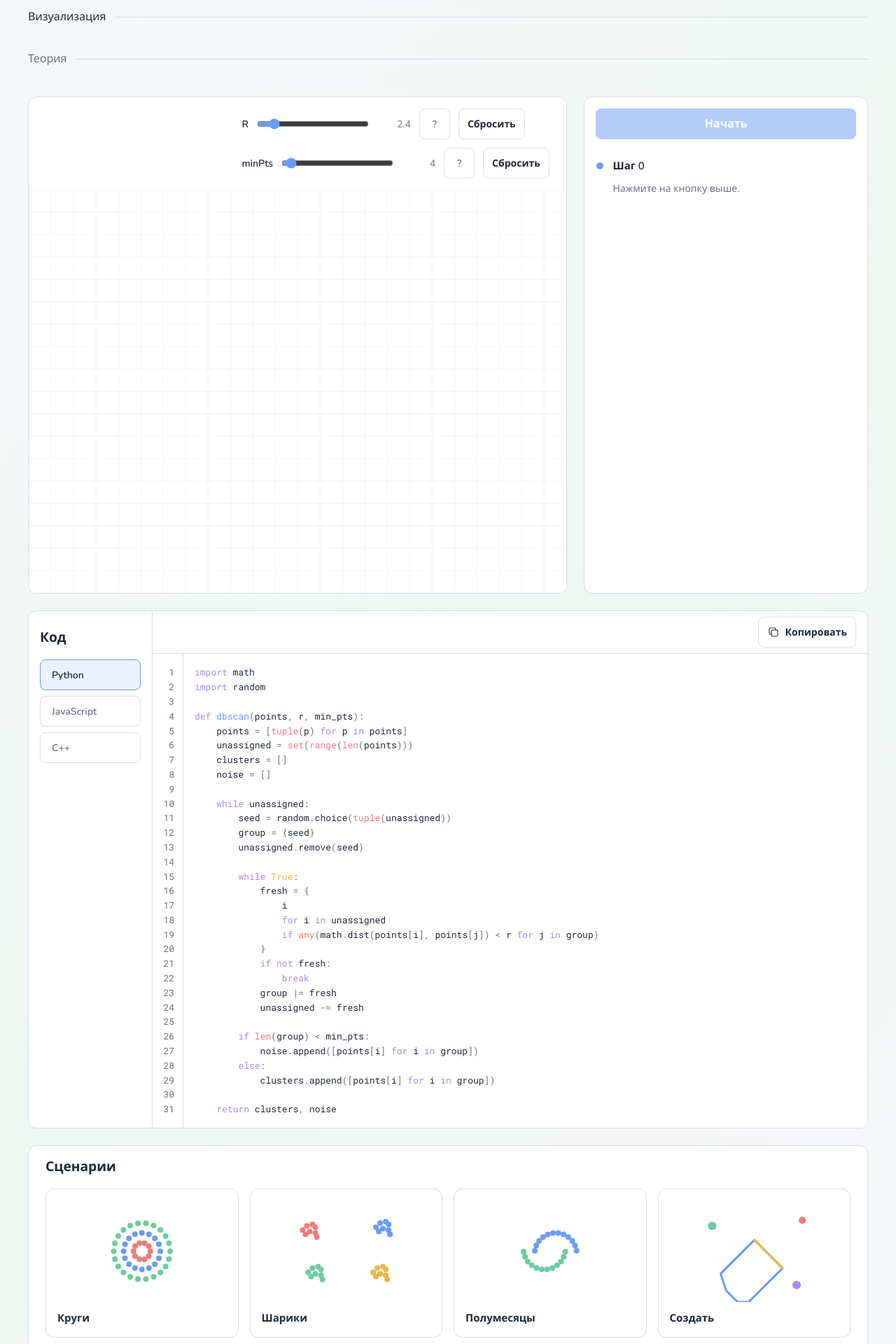
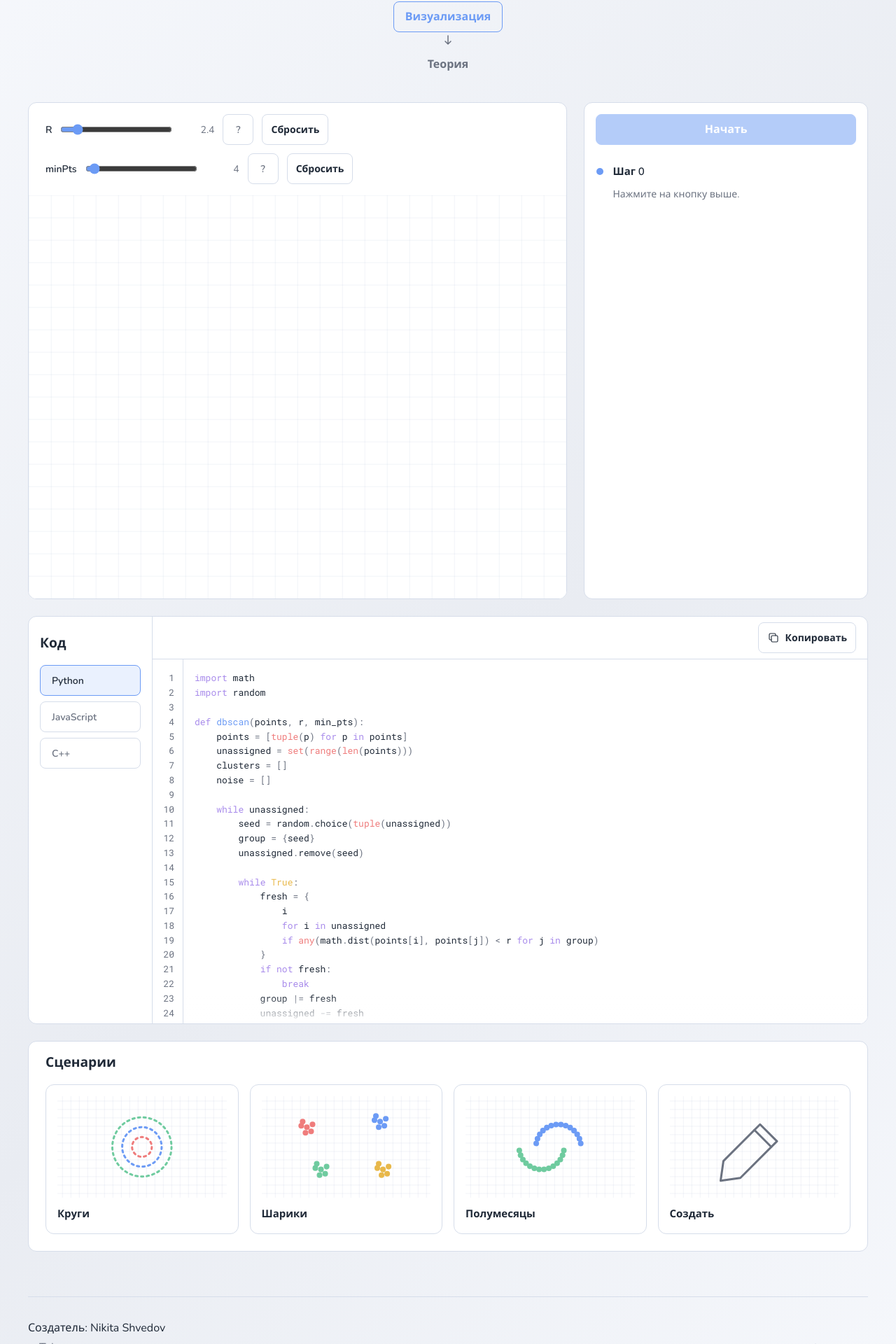
Before and after one commit to qpikzz/dbscan-visual, a React (Vite) app: page /#/visualization in a window 1280 px wide. Shown: the part 125-2045 px from the top of the page at 70% size. Built offline with nearby package versions, Linux system fonts and the light colour scheme.

Commit message:
fix main page

```diff
--- a/openspec/specs/DESIGN.md
+++ b/openspec/specs/DESIGN.md
@@ -20,7 +20,7 @@ All colors, radii, and spacing are defined as CSS variables and switched between
 | Token | Light | Dark |
 |---|---|---|
 | `--bg` | `#F6F8FC` | `#0F1420` |
-| `--bg-gradient` | `linear-gradient(135deg, #F6F8FC 0%, #EEF6F0 52%, #F6F8FC 100%)` | `linear-gradient(135deg, #0F1420 0%, #14201C 52%, #0F1420 100%)` |
+| `--bg-gradient` | `linear-gradient(135deg, #F6F8FC 0%, #E9ECF2 52%, #F6F8FC 100%)` | `linear-gradient(135deg, #0F1420 0%, #171D2C 52%, #0F1420 100%)` |
 | `--surface` | `#FFFFFF` | `#151B2B` |
 | `--line` | `#D6DDEA` | `#2A3349` |
 | `--grid` | `rgba(80, 110, 170, 0.08)` | `rgba(140, 170, 230, 0.07)` |
@@ -64,7 +64,7 @@ Points not yet assigned to a cluster use `--text-muted` (gray). Noise points use
 
 ## 4. Background
 
-- The page background uses the subtle, theme-specific `--bg-gradient`; it is an organic soft-color gradient, not a flat fill or grid.
+- The page background uses the subtle, theme-specific `--bg-gradient`; it is a near-grayscale gradient tonally consistent with `--bg` and `--surface` (very low saturation, just enough tonal variation to read as a gradient rather than a flat fill), not a flat fill or grid.
 - `--grid` is reserved for the Canvas panel only, where it marks Canvas units as described in section 5.3. It is not used on the page background, Code block, Plots cards, Steps panel, or footer.
 - Blocks use `--surface` with a 1px `--line` border.
 
@@ -89,11 +89,10 @@ Vertical order of the page:
 
 ### 5.2. Page Switcher
 
-- A vertical switcher with two sections: "Visual" and "Theory" (RU: "Визуализация" and "Теория").
-- The switcher occupies its own full-width row directly below the header and does not overlap the header controls.
-- Each section has a title row: the title on the left and a thin line extending to the right edge.
-- Only one section is expanded at a time. Expanding a section collapses the other with a height and opacity transition; the collapsed section leaves only its title row.
-- The "Visual" section is expanded by default.
+- A compact two-position vertical toggle with two labeled options: "Визуализация" (top) and "Теория" (bottom), stacked with a small arrow or connector between them indicating they are linked.
+- The toggle is centered horizontally below the header (not full width) and occupies its own row without overlapping header controls.
+- Selecting an option switches the entire page content to show only that page (Visualization or Theory): a full content swap, not an expand/collapse of both. There is no accordion or expand behavior.
+- The selected option is visually marked as active (`--primary` text/border); the inactive one is muted (`--text-muted`). Clicking the inactive option switches to it.
 
 ### 5.3. Visualization Block
 
@@ -107,7 +106,7 @@ Both are blocks with the standard border and radius, equal height.
 #### Canvas Panel
 
 - The panel contains the Canvas with a control row on top. No panel title is displayed.
-- Control row: two sliders, `R` and `minPts`, aligned to the right. Each slider has a label, the current value displayed next to it, a "?" icon button, and an outlined reset button (`Reset` / `Сбросить`) that restores that parameter to the selected scenario's optimal value. Reset buttons use a thin outline, 8px radius, and no hover micro-interactions.
+- Control row: two sliders, `R` and `minPts`, left-aligned against the panel's left edge as one control row (both parameter groups). Each slider has a label, the current value displayed next to it, a "?" icon button, and an outlined reset button (`Reset` / `Сбросить`) that restores that parameter to the selected scenario's optimal value. Reset buttons use a thin outline, 8px radius, and no hover micro-interactions.
 - The "?" icon opens a small popover with a short explanation. Text (EN): "R is the radius within which points are considered neighbors. minPts is the minimum number of points nearby that counts as a cluster." Text (RU): "R — радиус, в пределах которого точки считаются соседями. minPts — минимальное количество точек рядом, которое считается кластером."
 - The popover is a bordered `--surface` block with 8px radius, appears with a fade and slide animation, and closes on outside click or on a second click of the icon.
 - The Canvas fills the panel. Aspect ratio: 4:3 on desktop.
@@ -154,29 +153,36 @@ Right column: a code area with line numbers, Roboto Mono, in a bordered block wi
 Line numbers are --text-muted and are not selectable. Code text is selectable and copyable.
 Syntax highlighting uses colors derived from the cluster palette and --text-muted, defined per theme.
 Switching tabs fades the code content out and in.
-Horizontal overflow scrolls inside the code area.
+The code area has a fixed height sized to show approximately 25 lines, identical for all three languages regardless of actual line count. Longer content scrolls vertically inside the code area (in addition to the existing horizontal overflow scroll).
+The bottom edge of the visible area makes it visually clear that more content exists below: a subtle fade-out gradient (--surface-to-transparent) or a visible partial line cut off at the bottom, not an abrupt hard cut that looks like the end of the code.
 Below 1024px (tablet and mobile, see DESIGN.md section 6 breakpoints), the layout switches to a single column: the tab buttons become a horizontal row above the code area instead of a vertical stack in a side column, keeping the same button styling.
 
 ### 5.5. Plots Block
 
 - Block title: "Plots" (RU: "Сценарии").
 - Four cards in one row: Circles, Blobs, Half-moons, Create (RU: Круги, Шарики, Полумесяцы, Создать).
-- Each card: bordered block with `--surface` background, a static flat SVG preview on top (thin outlines, cluster palette colors), and a label below.
-- Previews are static; they depict the dataset shape: concentric circles, groups of blobs, two half-moons, and a pencil for "Create".
+- Each card: bordered block with `--surface` background, a subtle `--grid` background grid, a static flat SVG preview on top (thin outlines, cluster palette colors), and a label below.
+- Previews are static; they depict the dataset shape: exactly 3 concentric circles made of dotted/outlined rings in cluster palette colors (Circles), a small number of distinct point clusters as groups of dots (Blobs), two crescent/half-moon-shaped arcs of points (Half-moons), and a pencil icon on an empty background with no points, shapes, or lines (Create).
 - The selected card is not highlighted.
 - The row is one line on desktop and wraps to 2x2 on tablet and mobile.
 
 ### 5.6. Footer
 
 - Three zones in one row:
-  - Left: "Created by Nikita Shvedov" (RU: "Создатель: Nikita Shvedov"), a link to the Telegram channel, and a link to GitHub. Links are plain text without underline and with `--text-muted` color.
+  - Left: a stacked block, top to bottom:
+    1. "Created by Nikita Shvedov" (RU: "Создатель: Nikita Shvedov")
+    2. "Telegram channel" (RU: "Telegram канал"), a link, on its own line, indented slightly relative to line 1
+    3. "VK" (RU: "ВКонтакте"), a link, on its own line, at the same indent as line 2
+    4. "GitHub" (RU: "GitHub"), a link, on its own line, at the same indent as line 2
+    Lines 2-4 are links: plain text, no underline, `--text-muted` color.
   - Center: a slot for an SVG cat mark, to be supplied later. The slot is a fixed-size container of 48px height; it is empty until the asset is added.
-  - Right: "Made with love for school and university students" (RU: "Создано с любовью для школьников и студентов"), right-aligned, `--text-muted`.
-- Below the three zones: a centered note in `--text-muted`, 13-14px.
+  - Right: "Made with love for school and university students" (RU: "Создано с любовью для школьников и студентов"), wrapped across multiple lines, right-aligned, `--text-muted`.
+- Below the three zones: a centered note in `--text-muted`, 13-14px, wrapped across two lines:
   - EN: "This is a simplified visualization of DBSCAN. Clusters grow by the neighbor radius R, and groups smaller than minPts are treated as noise. The original algorithm also distinguishes core and border points."
   - RU: "Это упрощённая визуализация DBSCAN. Кластеры растут по радиусу соседства R, а группы меньше minPts считаются шумом. Оригинальный алгоритм дополнительно различает core- и border-точки."
-- Link URLs are supplied later; the links exist as placeholders until then.
+- Link URLs (Telegram, VK, GitHub) are supplied later; the links exist as placeholders until then.
 - A thin `--line` separator sits above the footer.
+- On mobile, per DESIGN.md 6, all three zones stack vertically and are centered; the left zone's internal stack (name + three links) stays in the same top-to-bottom order, centered.
 
 ### 5.7. Theory Page
 
@@ -228,7 +234,7 @@ Character: smooth, crisp, confident, without sagging or lag.
 
 ### 8.5. Other Transitions
 
-- Page switcher: height and opacity transition of sections.
+- Page switcher: opacity transition on selection.
 - Drawing tools: fade and slide-up appearance.
 - Popover and toast: fade and slide.
 - Code tabs: content fade.
--- a/src/components/AppShell.tsx
+++ b/src/components/AppShell.tsx
@@ -68,13 +68,16 @@ export function AppShell({ children }: AppShellProps) {
         </div>
       </header>
       <nav className="page-switcher" aria-label={t.pageSwitcherLabel}>
-        <NavLink className="page-switcher-link" to="/visualization">
-          <span>{t.visualLabel}</span>
-          <span className="page-switcher-line" aria-hidden="true" />
+        <NavLink className="page-switcher-option" to="/visualization">
+          {t.visualLabel}
         </NavLink>
-        <NavLink className="page-switcher-link" to="/theory">
-          <span>{t.theoryLabel}</span>
-          <span className="page-switcher-line" aria-hidden="true" />
+        <span className="page-switcher-connector" aria-hidden="true">
+          <svg viewBox="0 0 12 16">
+            <path d="M6 1v12m0 0-4-4m4 4 4-4" />
+          </svg>
+        </span>
+        <NavLink className="page-switcher-option" to="/theory">
+          {t.theoryLabel}
         </NavLink>
       </nav>
       <main className="page-container">
@@ -84,11 +87,14 @@ export function AppShell({ children }: AppShellProps) {
         <footer className="app-footer">
           <div className="footer-zones">
             <div className="footer-author">
-              <span>{t.footerAuthor}</span>
-              <a href="#" onClick={(event) => event.preventDefault()}>
+              <span className="footer-author-name">{t.footerAuthor}</span>
+              <a className="footer-author-link" href="#" onClick={(event) => event.preventDefault()}>
                 {t.footerTelegram}
               </a>
-              <a href="#" onClick={(event) => event.preventDefault()}>
+              <a className="footer-author-link" href="#" onClick={(event) => event.preventDefault()}>
+                {t.footerVk}
+              </a>
+              <a className="footer-author-link" href="#" onClick={(event) => event.preventDefault()}>
                 {t.footerGithub}
               </a>
             </div>
--- a/src/components/ScenarioPreview.tsx
+++ b/src/components/ScenarioPreview.tsx
@@ -1,17 +1,6 @@
 import type { ScenarioId } from '../data'
 
 type Dot = { x: number; y: number }
-
-const ringDot = (
-  cx: number,
-  cy: number,
-  radius: number,
-  count: number,
-): Dot[] =>
-  Array.from({ length: count }, (_, i) => {
-    const angle = (i / count) * Math.PI * 2
-    return { x: cx + Math.cos(angle) * radius, y: cy + Math.sin(angle) * radius }
-  })
 
 const arcDots = (
   cx: number,
@@ -26,17 +15,6 @@ const arcDots = (
     return { x: cx + Math.cos(angle) * radius, y: cy + Math.sin(angle) * radius }
   })
 
-const blobOffsets = [
-  { x: 0, y: 0 },
-  { x: 4, y: -3 },
-  { x: -3, y: 2 },
-  { x: -2, y: -4 },
-  { x: 5, y: 4 },
-  { x: -5, y: -1 },
-  { x: 2, y: -5 },
-  { x: 4, y: 1 },
-]
-
 const dot = (
   key: string,
   x: number,
@@ -47,34 +25,50 @@ const dot = (
 
 function CirclesPreview() {
   const rings = [
-    { radius: 6, count: 10, color: 'var(--cluster-1)' },
-    { radius: 13, count: 16, color: 'var(--cluster-2)' },
-    { radius: 20, count: 22, color: 'var(--cluster-3)' },
+    { radius: 7, color: 'var(--cluster-1)' },
+    { radius: 14, color: 'var(--cluster-2)' },
+    { radius: 21, color: 'var(--cluster-3)' },
   ]
 
   return (
     <svg className="scenario-preview" viewBox="0 0 96 72" aria-hidden="true">
-      {rings.map((ring, idx) =>
-        ringDot(48, 36, ring.radius, ring.count).map((p, i) =>
-          dot(`circle-${idx}-${i}`, p.x, p.y, ring.color),
-        ),
-      )}
+      {rings.map((ring) => (
+        <circle
+          key={ring.radius}
+          cx={48}
+          cy={36}
+          r={ring.radius}
+          fill="none"
+          stroke={ring.color}
+          strokeWidth={1.5}
+          strokeDasharray="1.5 2.5"
+          strokeLinecap="round"
+        />
+      ))}
     </svg>
   )
 }
 
 function BlobsPreview() {
   const blobs = [
-    { cx: 22, cy: 22, color: 'var(--cluster-1)' },
-    { cx: 74, cy: 20, color: 'var(--cluster-2)' },
-    { cx: 26, cy: 52, color: 'var(--cluster-3)' },
-    { cx: 72, cy: 52, color: 'var(--cluster-4)' },
+    { cx: 20, cy: 22, color: 'var(--cluster-1)' },
+    { cx: 72, cy: 18, color: 'var(--cluster-2)' },
+    { cx: 30, cy: 52, color: 'var(--cluster-3)' },
+    { cx: 74, cy: 52, color: 'var(--cluster-4)' },
+  ]
+  const offsets = [
+    { x: 0, y: 0 },
+    { x: 4, y: -2 },
+    { x: -4, y: -1 },
+    { x: -1, y: 4 },
+    { x: 3, y: 3 },
+    { x: -3, y: -4 },
   ]
 
   return (
     <svg className="scenario-preview" viewBox="0 0 96 72" aria-hidden="true">
       {blobs.map((blob, bi) =>
-        blobOffsets.map((offset, i) =>
+        offsets.map((offset, i) =>
           dot(
             `blob-${bi}-${i}`,
             blob.cx + offset.x,
@@ -88,8 +82,8 @@ function BlobsPreview() {
 }
 
 function HalfMoonsPreview() {
-  const upper = arcDots(44, 34, 15, Math.PI * 0.05, Math.PI * 0.95, 12)
-  const lower = arcDots(52, 38, 15, Math.PI * 1.05, Math.PI * 1.95, 12)
+  const upper = arcDots(42, 36, 16, Math.PI * 0.05, Math.PI * 0.95, 14)
+  const lower = arcDots(54, 36, 16, Math.PI * 1.05, Math.PI * 1.95, 14)
 
   return (
     <svg className="scenario-preview" viewBox="0 0 96 72" aria-hidden="true">
@@ -102,23 +96,16 @@ function HalfMoonsPreview() {
 function CreatePreview() {
   return (
     <svg className="scenario-preview" viewBox="0 0 96 72" aria-hidden="true">
-      <path
-        d="M24 52 48 28 68 48 44 72h-8l-8-8z"
+      <g
         fill="none"
-        stroke="var(--primary)"
-        strokeWidth="1.5"
+        stroke="var(--text-muted)"
+        strokeWidth={1.5}
+        strokeLinecap="round"
         strokeLinejoin="round"
-      />
-      <path
-        d="M48 28l20 20"
-        fill="none"
-        stroke="var(--cluster-4)"
-        strokeWidth="1.5"
-        strokeLinecap="round"
-      />
-      <circle cx="18" cy="18" r="3" fill="var(--cluster-3)" />
-      <circle cx="78" cy="60" r="3" fill="var(--cluster-5)" />
-      <circle cx="82" cy="14" r="2.5" fill="var(--cluster-1)" />
+      >
+        <path d="M52 20l12 12L38 58l-14 2 2-14L52 20Z" />
+        <path d="M48 24l12 12" />
+      </g>
     </svg>
   )
 }
--- a/src/i18n/dictionaries.ts
+++ b/src/i18n/dictionaries.ts
@@ -136,7 +136,8 @@ export const ru = {
     'Всё получилось! Всего кластеров: {count}. Точек шума: {noise}.',
   ] ,
   footerAuthor: 'Создатель: Nikita Shvedov',
-  footerTelegram: 'Telegram',
+  footerTelegram: 'Telegram канал',
+  footerVk: 'ВКонтакте',
   footerGithub: 'GitHub',
   footerLove: 'Создано с любовью для школьников и студентов',
   footerNote:
@@ -278,7 +279,8 @@ export const en: Dictionary = {
     'Done! Total clusters: {count}. Noise points: {noise}.',
   ],
   footerAuthor: 'Created by Nikita Shvedov',
-  footerTelegram: 'Telegram',
+  footerTelegram: 'Telegram channel',
+  footerVk: 'VK',
   footerGithub: 'GitHub',
   footerLove: 'Made with love for school and university students',
   footerNote:
--- a/src/styles/global.css
+++ b/src/styles/global.css
@@ -27,7 +27,7 @@
   --font-sans: 'Nunito', 'Segoe UI', system-ui, sans-serif;
   --font-mono: 'Roboto Mono', ui-monospace, SFMono-Regular, monospace;
   --bg: #f6f8fc;
-  --bg-gradient: linear-gradient(135deg, #f6f8fc 0%, #eef6f0 52%, #f6f8fc 100%);
+  --bg-gradient: linear-gradient(135deg, #f6f8fc 0%, #e9ecf2 52%, #f6f8fc 100%);
   --surface: #ffffff;
   --line: #d6ddea;
   --grid: rgba(80, 110, 170, 0.08);
@@ -68,7 +68,7 @@
 
 :root[data-theme='dark'] {
   --bg: #0f1420;
-  --bg-gradient: linear-gradient(135deg, #0f1420 0%, #14201c 52%, #0f1420 100%);
+  --bg-gradient: linear-gradient(135deg, #0f1420 0%, #171d2c 52%, #0f1420 100%);
   --surface: #151b2b;
   --line: #2a3349;
   --grid: rgba(140, 170, 230, 0.07);
@@ -200,32 +200,51 @@ a:focus-visible {
 }
 
 .page-switcher {
-  display: grid;
-  gap: var(--space-4);
+  display: flex;
+  flex-direction: column;
+  align-items: center;
+  gap: 4px;
+  width: fit-content;
   margin-top: var(--space-6);
   margin-bottom: var(--space-8);
+  margin-left: auto;
+  margin-right: auto;
   padding: 0;
 }
 
-.page-switcher-link {
-  display: flex;
+.page-switcher-option {
+  display: inline-flex;
   align-items: center;
+  justify-content: center;
   min-height: 44px;
-  gap: var(--space-3);
+  padding: 0 var(--space-4);
+  border: 1px solid transparent;
+  border-radius: var(--radius-button);
   color: var(--text-muted);
+  font-weight: 600;
   text-decoration: none;
-  transition: color 300ms var(--ease);
+  transition: color 300ms var(--ease), border-color 300ms var(--ease);
 }
 
-.page-switcher-link.active,
-.page-switcher-link:hover {
-  color: var(--text);
+.page-switcher-option.active {
+  border-color: var(--primary);
+  color: var(--primary);
 }
 
-.page-switcher-line {
-  height: 1px;
-  flex: 1;
-  background: var(--line);
+.page-switcher-connector {
+  display: inline-grid;
+  place-items: center;
+  color: var(--text-muted);
+}
+
+.page-switcher-connector svg {
+  width: 12px;
+  height: 16px;
+  fill: none;
+  stroke: currentColor;
+  stroke-linecap: round;
+  stroke-linejoin: round;
+  stroke-width: 1.5;
 }
 
 .app-footer {
@@ -243,11 +262,17 @@ a:focus-visible {
 
 .footer-author {
   display: flex;
-  flex-wrap: wrap;
-  gap: var(--space-2) var(--space-4);
+  flex-direction: column;
+  gap: 4px;
 }
 
-.footer-author a {
+.footer-author-name {
+  color: var(--text);
+}
+
+.footer-author-link {
+  padding-left: var(--space-4);
+  color: var(--text-muted);
   text-decoration: none;
 }
 
@@ -259,6 +284,9 @@ a:focus-visible {
 
 .footer-love {
   margin: 0;
+  max-width: 280px;
+  justify-self: end;
+  line-height: 1.5;
   text-align: right;
 }
 
@@ -268,6 +296,7 @@ a:focus-visible {
   font-size: 14px;
   line-height: 1.5;
   text-align: center;
+  text-wrap: balance;
 }
 
 @media (max-width: 767px) {
@@ -297,7 +326,16 @@ a:focus-visible {
     text-align: center;
   }
 
+  .footer-author {
+    align-items: center;
+  }
+
+  .footer-author-link {
+    padding-left: 0;
+  }
+
   .footer-love {
+    justify-self: center;
     text-align: center;
   }
 }
--- a/src/styles/visualization.css
+++ b/src/styles/visualization.css
@@ -74,7 +74,7 @@
   display: flex;
   flex-wrap: wrap;
   align-items: center;
-  justify-content: flex-end;
+  justify-content: flex-start;
   gap: var(--space-3) var(--space-6);
   padding: var(--space-4) var(--space-6);
 }
@@ -463,10 +463,25 @@
 }
 
 .code-surface {
+  position: relative;
   flex: 1 1 auto;
   min-width: 0;
+  height: 520px;
+  max-height: 520px;
   overflow-x: auto;
+  overflow-y: auto;
   background: var(--surface);
+}
+
+.code-surface::after {
+  content: '';
+  position: sticky;
+  bottom: 0;
+  display: block;
+  height: 40px;
+  margin-top: -40px;
+  background: linear-gradient(to bottom, transparent, var(--surface));
+  pointer-events: none;
 }
 
 .code-pre {
@@ -828,6 +843,11 @@
   width: 100%;
   height: auto;
   aspect-ratio: 5 / 3;
+  background-image:
+    linear-gradient(var(--grid) 1px, transparent 1px),
+    linear-gradient(90deg, var(--grid) 1px, transparent 1px);
+  background-size: 12px 12px;
+  background-position: center;
 }
 
 .scenario-label {
```
Also changed, not shown: openspec/specs/FUNCTIONALITY.md (+1 -1 lines), src/features/canvas/CanvasView.tsx (+33 -0 lines), 1 other file (tests, documents, lock files or other folders).
